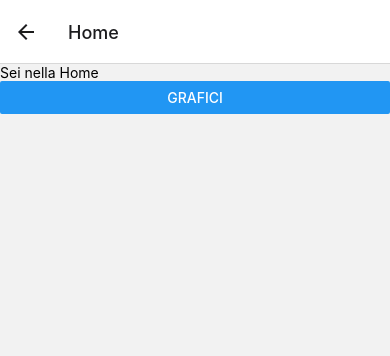
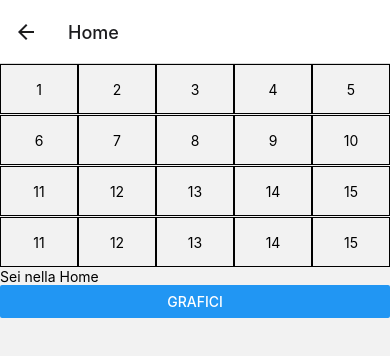
Before and after one commit to isdimaggio/hivelink, a React Native app in the folder frontend/: screen /Home in a window 390 px wide. Shown: the top 356 px of the page. Built offline with nearby package versions, Linux system fonts and the light colour scheme.

Commit message:
bho tabellina
bozza

```diff
--- a/frontend/Home.js
+++ b/frontend/Home.js
@@ -1,4 +1,23 @@
 import { StyleSheet, Text, View, Button, Alert } from 'react-native';
+
+const styles = StyleSheet.create({
+    tableRow: {
+        flexDirection: 'row',
+        justifyContent: 'space-around',
+        alignItems: 'center',
+        marginBottom: 1,
+    },
+    tableCell: {
+        flex: 1,
+        height: 50,
+        borderWidth: 1,
+        borderColor: 'black',
+        justifyContent: 'center',
+        alignItems: 'center',
+    },
+});
+
+
 
  function Home({navigation}) {
 
@@ -8,6 +27,35 @@
 
     return(
         <View>
+            <View style={styles.tableRow}>
+                <View style={styles.tableCell}><Text>1</Text></View>
+                <View style={styles.tableCell}><Text>2</Text></View>
+                <View style={styles.tableCell}><Text>3</Text></View>
+                <View style={styles.tableCell}><Text>4</Text></View>
+                <View style={styles.tableCell}><Text>5</Text></View>
+            </View>
+            <View style={styles.tableRow}>
+                <View style={styles.tableCell}><Text>6</Text></View>
+                <View style={styles.tableCell}><Text>7</Text></View>
+                <View style={styles.tableCell}><Text>8</Text></View>
+                <View style={styles.tableCell}><Text>9</Text></View>
+                <View style={styles.tableCell}><Text>10</Text></View>
+            </View>
+            <View style={styles.tableRow}>
+                <View style={styles.tableCell}><Text>11</Text></View>
+                <View style={styles.tableCell}><Text>12</Text></View>
+                <View style={styles.tableCell}><Text>13</Text></View>
+                <View style={styles.tableCell}><Text>14</Text></View>
+                <View style={styles.tableCell}><Text>15</Text></View>
+            </View>
+            <View style={styles.tableRow}>
+                <View style={styles.tableCell}><Text>11</Text></View>
+                <View style={styles.tableCell}><Text>12</Text></View>
+                <View style={styles.tableCell}><Text>13</Text></View>
+                <View style={styles.tableCell}><Text>14</Text></View>
+                <View style={styles.tableCell}><Text>15</Text></View>
+            </View>
+
             <Text>Sei nella Home</Text>
             <Button
             title = "grafici"
--- a/frontend/package.json
+++ b/frontend/package.json
@@ -17,7 +17,7 @@
     "react-native": "0.70.5",
     "react-native-safe-area-context": "4.4.1",
     "react-native-screens": "~3.18.0",
-    "react-native-svg": "13.4.0",
+    "react-native-svg": "^13.4.0",
     "victory-native": "^36.6.8"
   },
   "devDependencies": {
```
Also changed, not shown: 2 other files (tests, documents, lock files or other folders).
